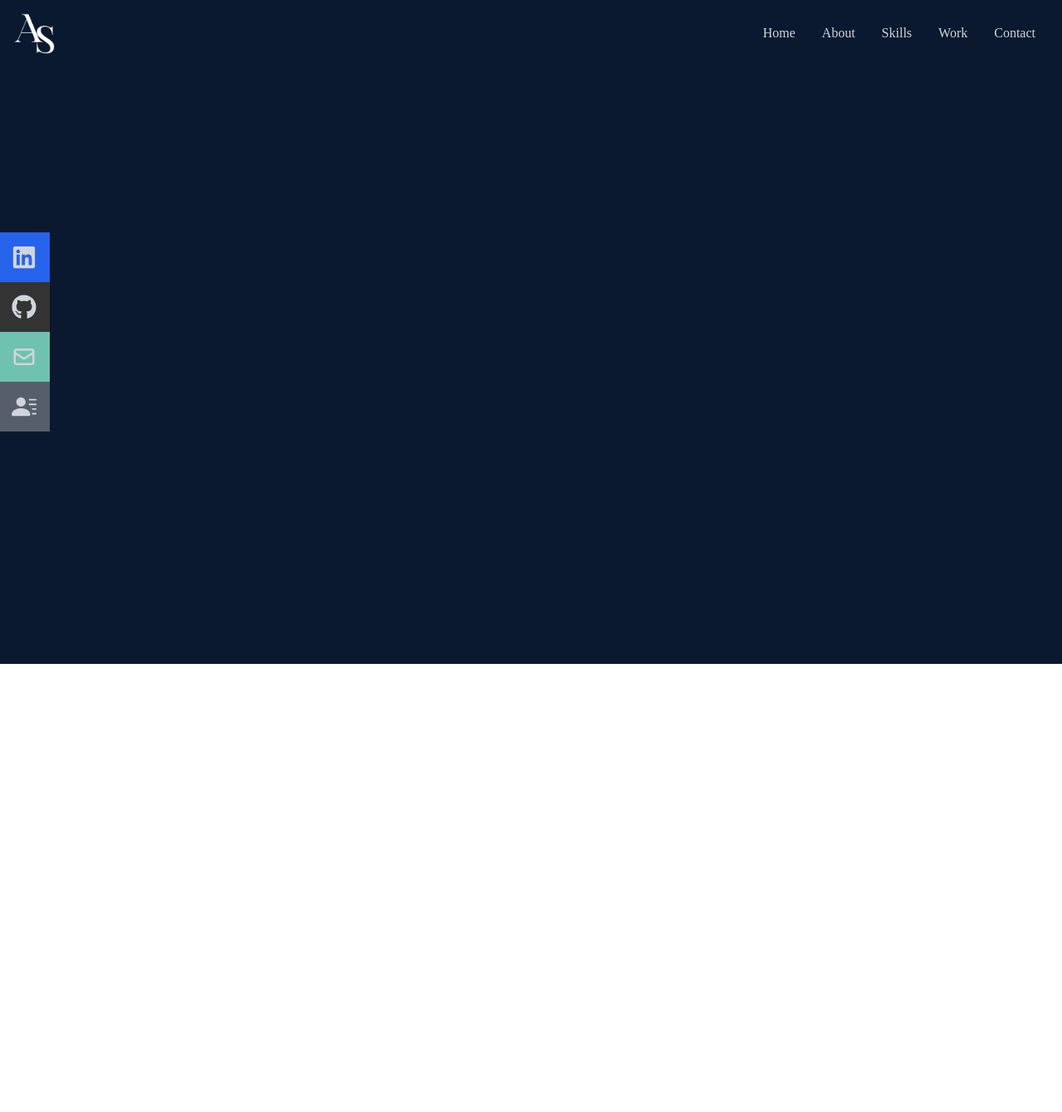
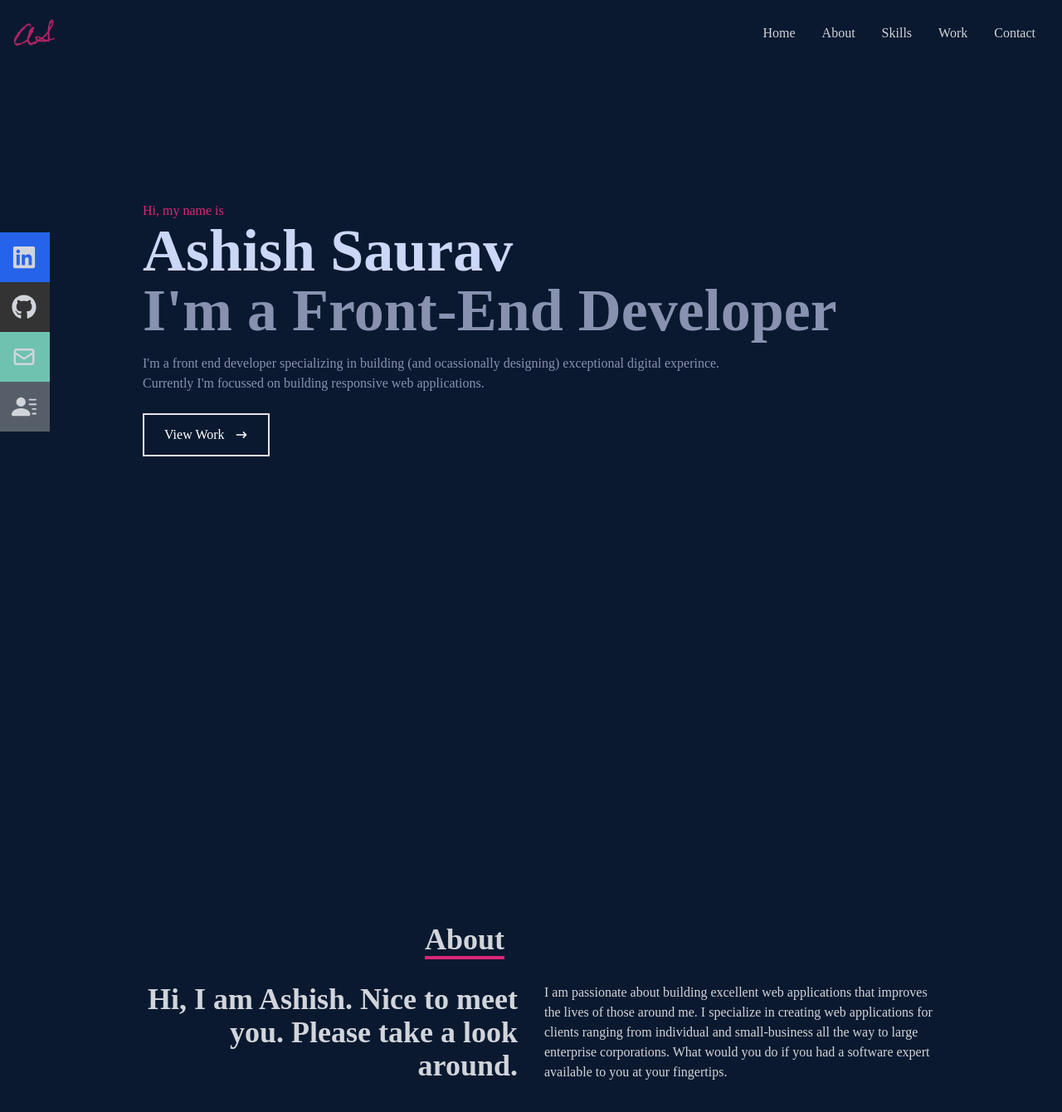
Before and after one commit to ashishsaurav24/portfolio, a React (Create React App) app: page / in a window 1280 px wide. Shown: the top 1340 px of the page at 83% size. Before the commit the page ends 800 px from the top, so only its background shows below. Built offline with nearby package versions, Linux system fonts and the light colour scheme.

Commit message:
added about section

```diff
--- a/src/App.js
+++ b/src/App.js
@@ -1,3 +1,4 @@
+import About from "./Components/About";
 import Home from "./Components/Home";
 import Navbar from "./Components/Navbar";
 
@@ -6,6 +7,7 @@
     <div className="App">
       <Navbar />
       <Home />
+      <About />
     </div>
   );
 }
--- /dev/null
+++ b/src/Components/About.jsx
@@ -0,0 +1,28 @@
+import React from "react";
+
+const About = () => {
+  return (
+    <div name="about" className="w-full h-screen bg-[#0a192f] text-gray-300">
+      <div className="flex flex-col justify-center items-center w-full h-full">
+        <div className="max-w-[1000px] w-full grid grid-cols-2 gap-8">
+          <div className="sm:text-right pb-8 p-4">
+            <p className="text-4xl font-bold inline border-b-4 border-pink-600">
+              About
+            </p>
+          </div>
+          <div></div>
+        </div>
+        <div className="max-w-[1000px] w-full grid sm:grid-cols-2 gap-8 px-4">
+          <div className="sm:text-right text-4xl font-bold ">
+            <p>Hi, I am Ashish. Nice to meet you. Please take a look around.</p>
+          </div>
+          <div>
+            <p>I am passionate about building excellent web applications that improves the lives of those around me. I specialize in creating web applications for clients ranging from individual and small-business all the way to large enterprise corporations. What would you do if you had a software expert available to you at your fingertips.</p>
+          </div>
+        </div>
+      </div>
+    </div>
+  );
+};
+
+export default About;
--- a/src/Components/Home.jsx
+++ b/src/Components/Home.jsx
@@ -1,12 +1,33 @@
-import React from 'react'
-import {HiArrowNarrowRight} from 'react-icons/fa'
+import React from "react";
+import { HiArrowNarrowRight } from "react-icons/hi";
 
 const Home = () => {
   return (
-    <div name="home" className='w-full h-screen bg-[#0a192f]'>
+    <div name="home" className="w-full h-screen bg-[#0a192f]">
+      <div className="max-w-[1000px] mx-auto px-8 flex flex-col justify-center h-full">
+        <p className="text-pink-600">Hi, my name is</p>
+        <h1 className="text-4xl sm:text-7xl font-bold  text-[#ccd6f6]">
+          Ashish Saurav
+        </h1>
+        <h2 className="text-4xl sm:text-7xl font-bold  text-[#8892b0]">
+          I'm a Front-End Developer
+        </h2>
+        <p className="text-[#8892b0] py-4 max-w-[700px]">
+          I'm a front end developer specializing in building (and ocassionally
+          designing) exceptional digital experince. Currently I'm focussed on
+          building responsive web applications.
+        </p>
+        <div>
+          <button className="text-white group border-2 px-6 py-3 my-2 flex items-center hover:bg-pink-600 hover:border-pink-600">
+            View Work
+            <span className="group-hover:rotate-90 duration-300">
+              <HiArrowNarrowRight className="ml-3" />
+            </span>
+          </button>
+        </div>
+      </div>
+    </div>
+  );
+};
 
-    </div>
-  )
-}
-
-export default Home
+export default Home;
```
Also changed, not shown: src/assets/logo1.png.
